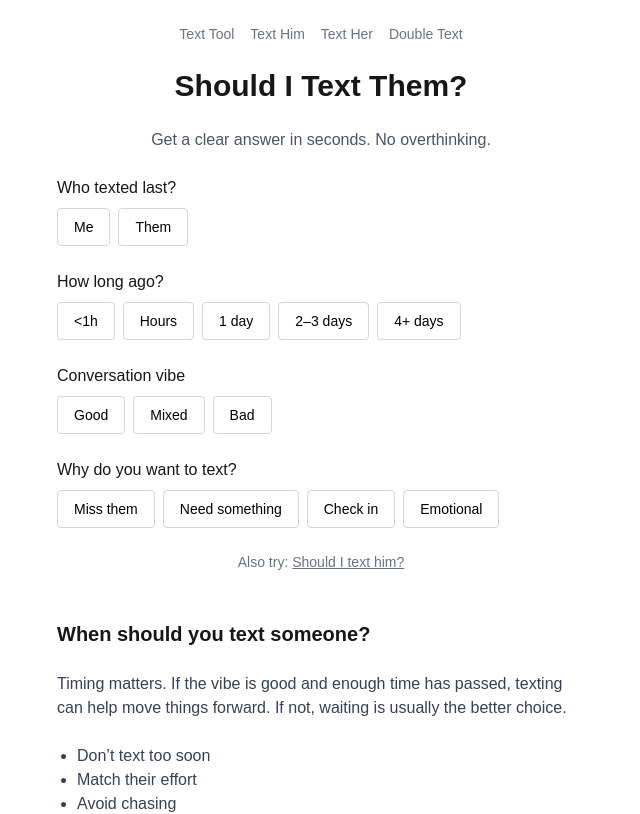
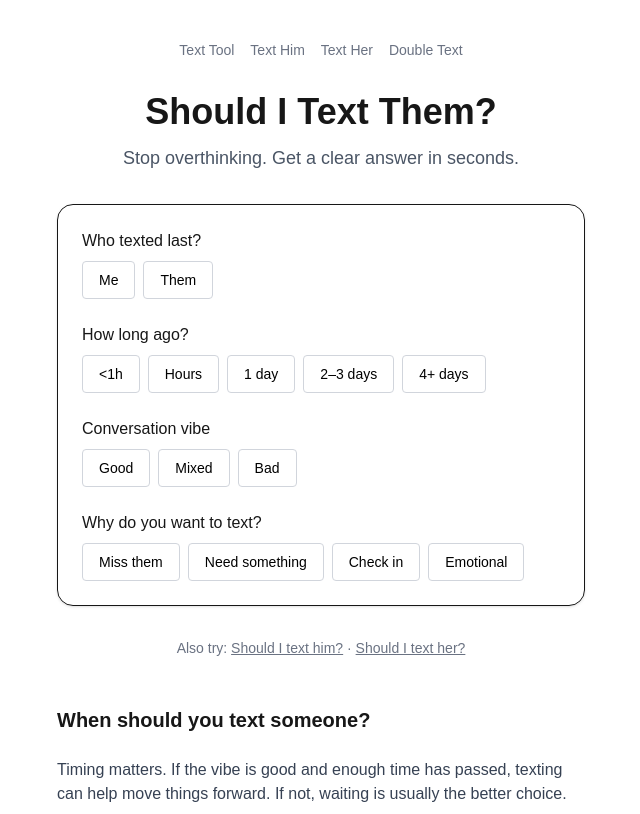
Before and after one commit to bosmeel/shouldido, a Next.js app: page / in a window 1280 px wide. Shown: the top 814 px of the page, without its empty margins (319-959 px from the left). Built offline with nearby package versions, Linux system fonts and the light colour scheme.

Commit message:
final homepage v1

```diff
--- a/app/page.tsx
+++ b/app/page.tsx
@@ -4,26 +4,34 @@ import Nav from "./components/Nav";
 
 export default function Page() {
   return (
-    <main className="max-w-xl mx-auto p-6 space-y-6">
+    <main className="max-w-xl mx-auto px-6 py-10 space-y-8">
 
       <Nav />
 
-      <h1 className="text-3xl font-semibold text-center">
-        Should I Text Them?
-      </h1>
+      <header className="text-center space-y-3">
+        <h1 className="text-4xl font-semibold">
+          Should I Text Them?
+        </h1>
 
-      <p className="text-center text-gray-600">
-        Get a clear answer in seconds. No overthinking.
-      </p>
+        <p className="text-gray-600 text-lg">
+          Stop overthinking. Get a clear answer in seconds.
+        </p>
+      </header>
 
-      <DecisionTool />
+      <section className="border rounded-2xl p-6 shadow-sm">
+        <DecisionTool />
+      </section>
 
-      <div className="text-center text-sm text-gray-500">
+      <section className="text-center text-sm text-gray-500">
         Also try:{" "}
         <a href="/text-him" className="underline">
           Should I text him?
+        </a>{" "}
+        ·{" "}
+        <a href="/text-her" className="underline">
+          Should I text her?
         </a>
-      </div>
+      </section>
 
       <SeoBlock title="When should you text someone?" />
 
```
